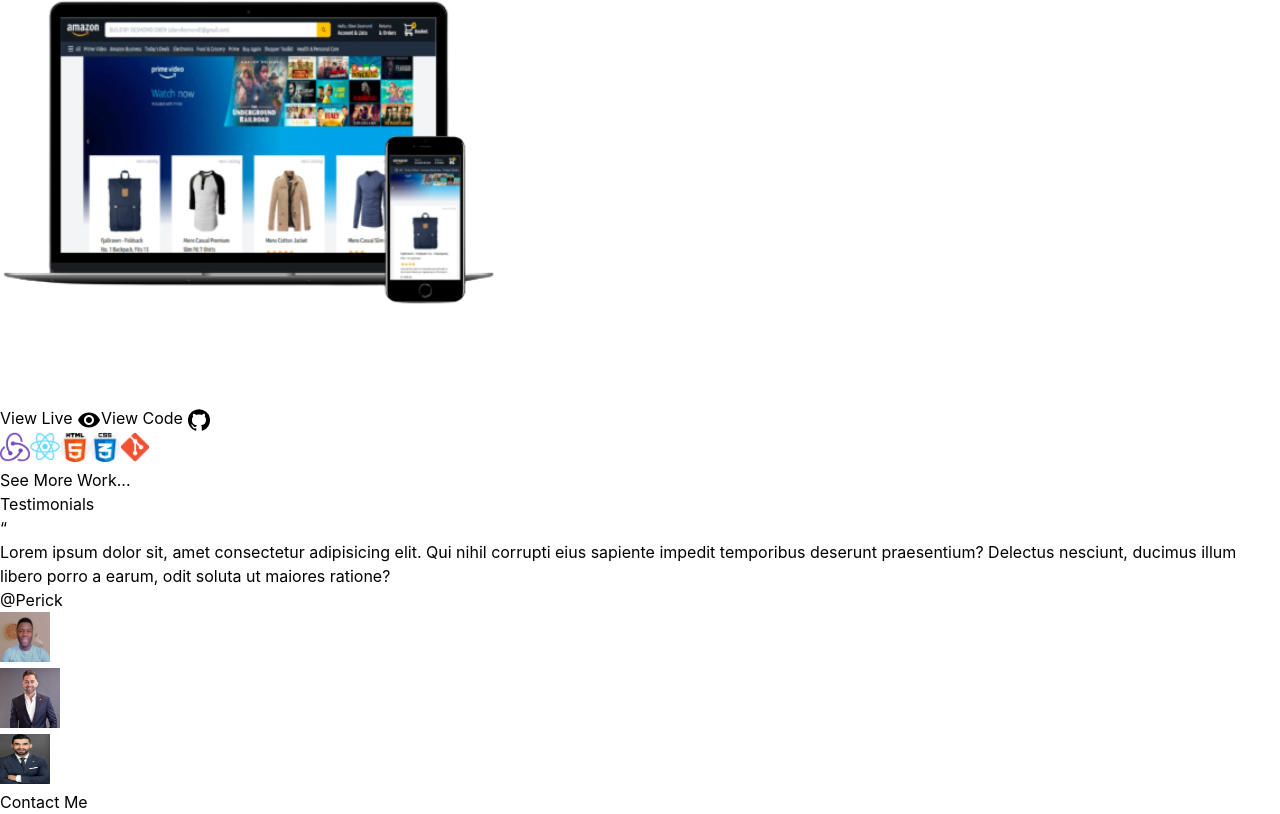
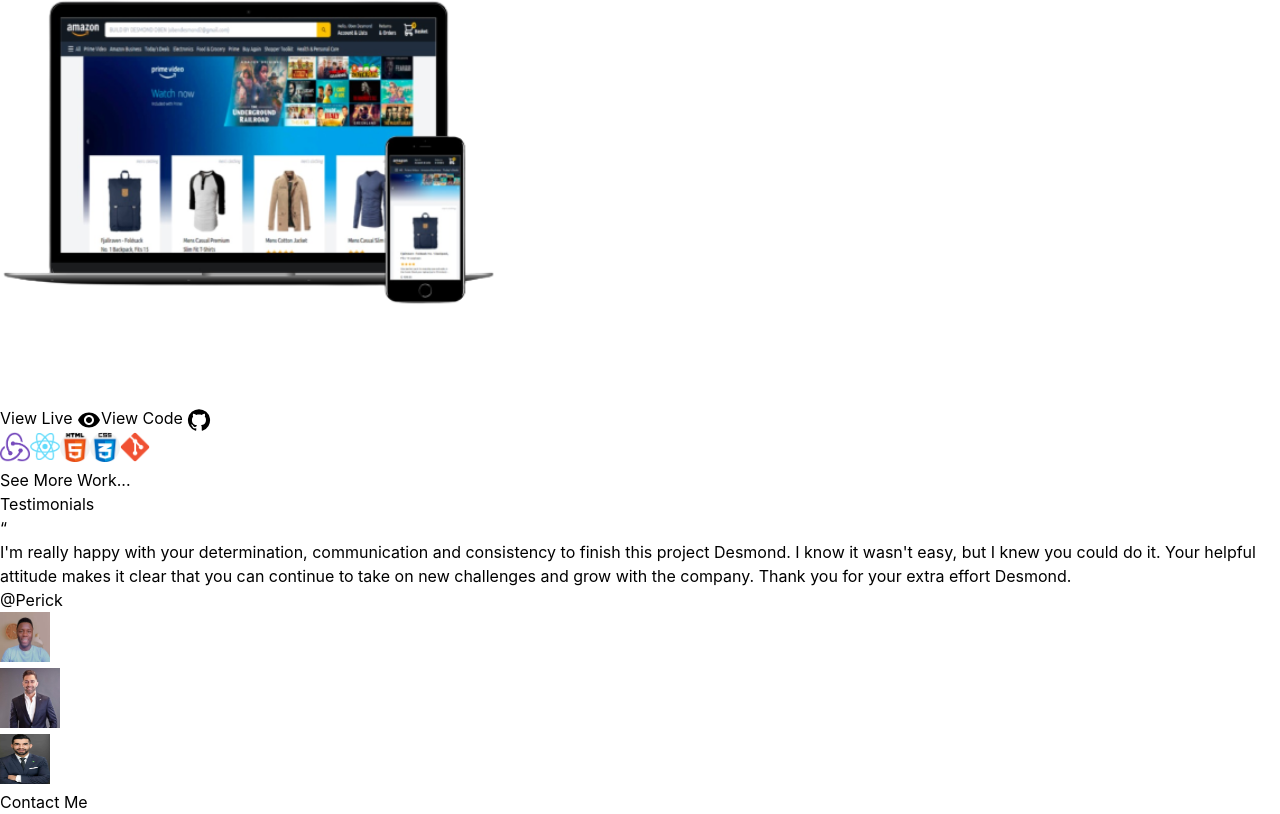
Before and after one commit to obendesmond/Portfolio, a Next.js app: page / in a window 1280 px wide. Shown: the part 7893-8707 px from the top of the page. Built offline with nearby package versions, Linux system fonts and the light colour scheme.

Commit message:
fix quote in testimonial section

```diff
--- a/src/components/sections/TestimonialsSection.js
+++ b/src/components/sections/TestimonialsSection.js
@@ -31,10 +31,11 @@
           </div>
           <div className="mb-10">
             <BodyText>
-              Lorem ipsum dolor sit, amet consectetur adipisicing elit. Qui
-              nihil corrupti eius sapiente impedit temporibus deserunt
-              praesentium? Delectus nesciunt, ducimus illum libero porro a
-              earum, odit soluta ut maiores ratione?
+              I&apos;m really happy with your determination, communication and
+              consistency to finish this project Desmond. I know it wasn't easy,
+              but I knew you could do it. Your helpful attitude makes it clear
+              that you can continue to take on new challenges and grow with the
+              company. Thank you for your extra effort Desmond.
             </BodyText>
           </div>
           <p className="text-gray-400 text-xl text-left font-bold">@Perick</p>
```
